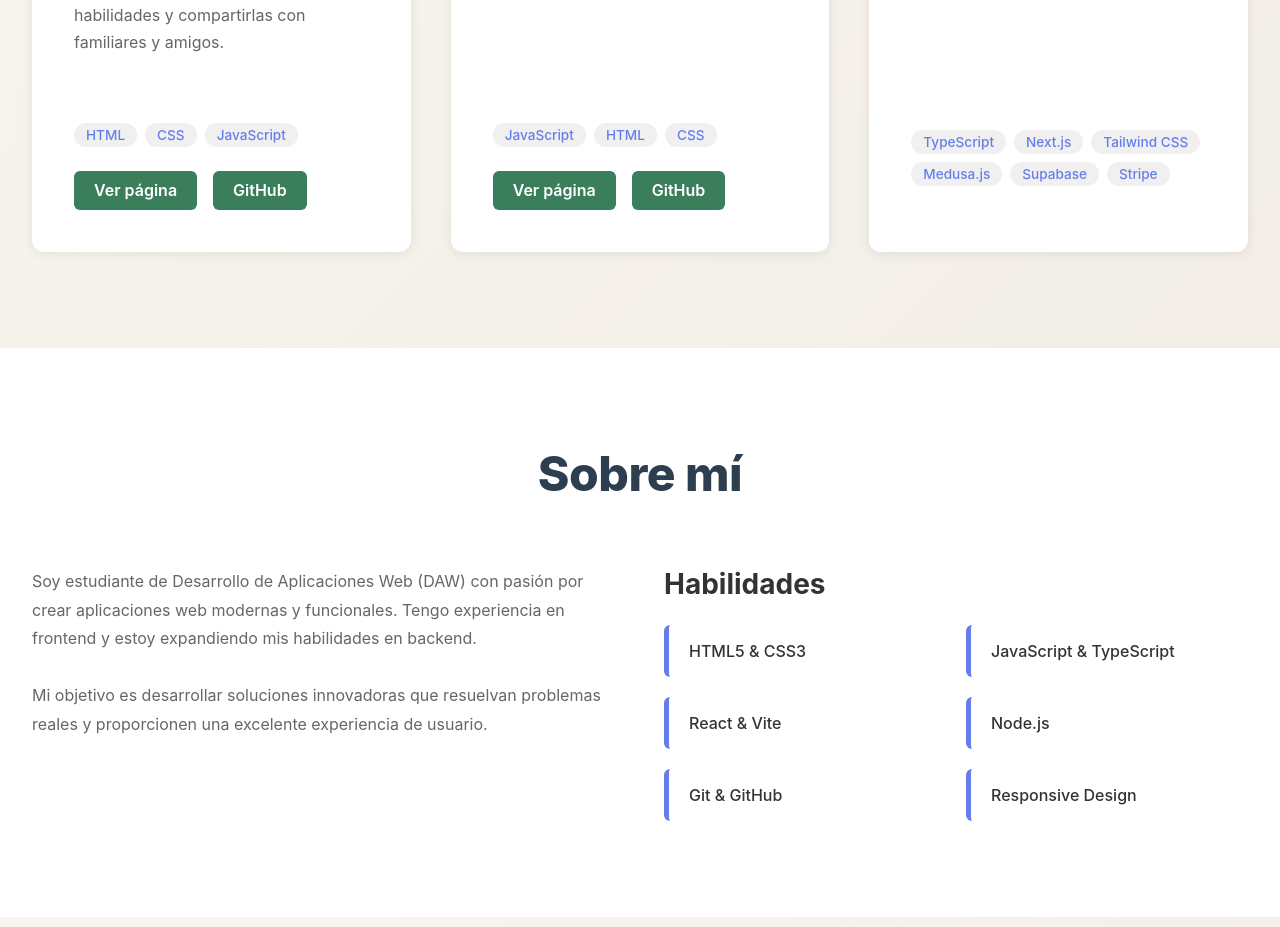
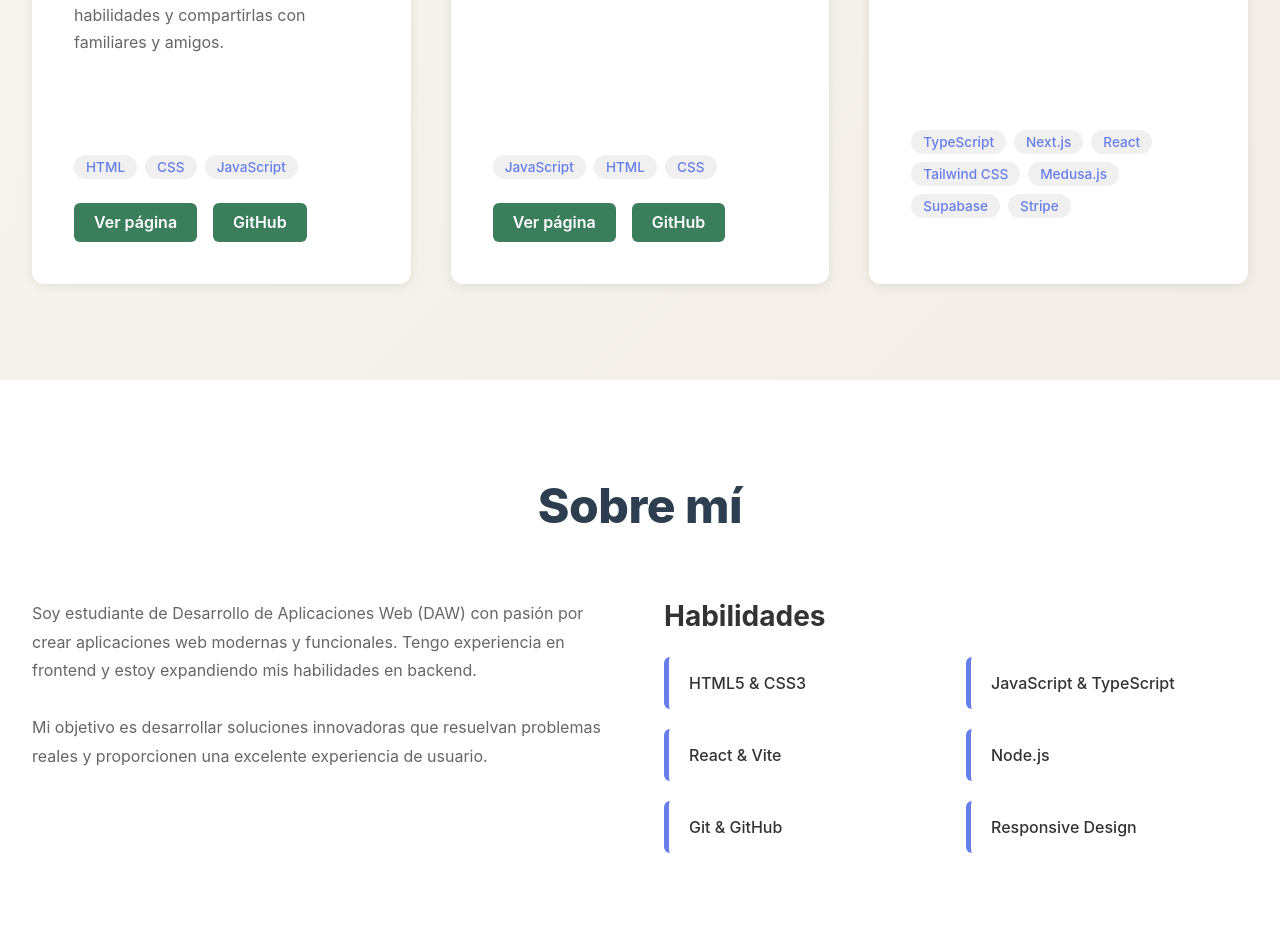
Before and after one commit to Tologu/PORTFOLIO-PERSONAL, a React (Vite) app: page / in a window 1280 px wide. Shown: the part 1320-2247 px from the top of the page. Built offline with nearby package versions, Linux system fonts and the light colour scheme.

Commit message:
Actualiza Projects.tsx

```diff
--- a/src/components/Projects.tsx
+++ b/src/components/Projects.tsx
@@ -32,7 +32,7 @@ const Projects: React.FC = () => {
       id: 3,
       title: 'E-commerce de Parafarmacia',
       description: 'Proyecto en desarrollo de una tienda online de parafarmacia con catálogo de productos, pagos seguros y gestión moderna del backend.',
-      technologies: ['TypeScript', 'Next.js', 'Tailwind CSS', 'Medusa.js', 'Supabase', 'Stripe']
+      technologies: ['TypeScript', 'Next.js', 'React', 'Tailwind CSS', 'Medusa.js', 'Supabase', 'Stripe']
     },
   ];
 
```
